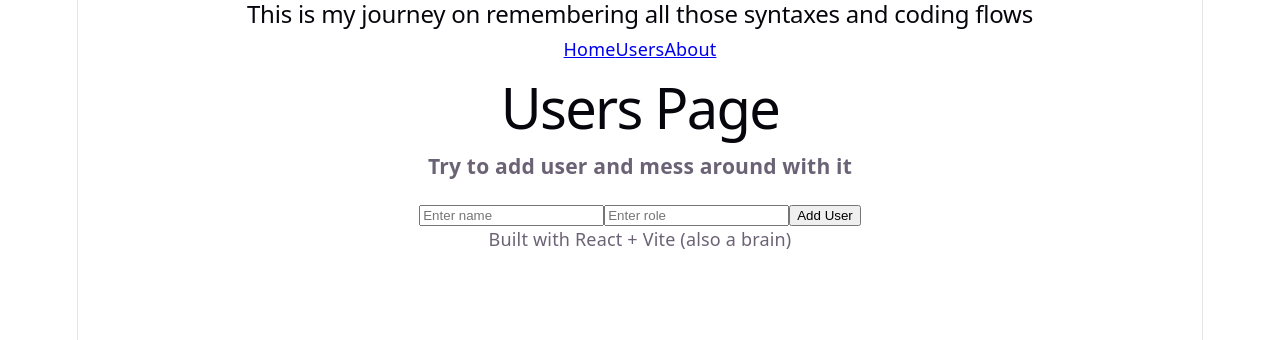
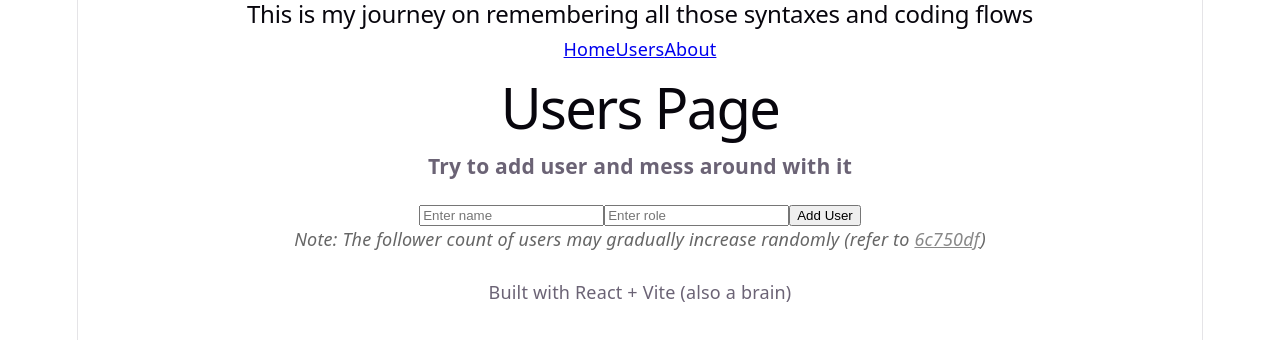
Before and after one commit to lilhalzy/frontend-systems-lab, a React (Vite) app: page /users in a window 1280 px wide. Shown: the top 340 px of the page. Built offline with nearby package versions, Linux system fonts and the light colour scheme.

Commit message:
feat: implement cross-tab cache synchronization
better UI

```diff
--- /dev/null
+++ b/src/features/users/hooks/useUsersSync.js
@@ -0,0 +1,47 @@
+// import { useEffect } from "react"
+// import { useQueryClient } from "@tanstack/react-query"
+
+// const useUsersSync = () => {
+//   const queryClient = useQueryClient()
+
+//   useEffect(() => {
+//     const handleStorage = (e) => {
+//       console.log('STORAGE EVENT', e)
+//       if (e.key !== 'users') return
+//     }
+//       console.log('Users CHANGED')
+
+//     queryClient.invalidateQueries({
+//       queryKey: ['users', 'infinite'],
+//     })
+
+//     window.addEventListener('storage', handleStorage)
+//   }, [queryClient])
+// }
+
+// export default useUsersSync
+
+import { useEffect } from 'react'
+import { useQueryClient } from '@tanstack/react-query'
+
+const useUsersSync = () => {
+  const queryClient = useQueryClient()
+
+  useEffect(() => {
+    const handleStorage = (e) => {
+      if (e.key !== 'users') return
+
+      queryClient.invalidateQueries({
+        queryKey: ['users', 'infinite'],
+      })
+    }
+
+    window.addEventListener('storage', handleStorage)
+
+    return () => {
+      window.removeEventListener('storage', handleStorage)
+    }
+  }, [queryClient])
+}
+
+export default useUsersSync
--- a/src/pages/Users.jsx
+++ b/src/pages/Users.jsx
@@ -9,12 +9,14 @@ import useDeleteUserMutation from "../features/users/hooks/useDeleteUserMutation
 import useInfiniteUsersQuery from "../features/users/hooks/useInfiniteUsersQuery"
 import { randomFollowerGrowth, subscribeToFollowerGrowth} from "../features/users/services/usersService"
 import { useQueryClient } from "@tanstack/react-query"
+import useUsersSync from "../features/users/hooks/useUsersSync"
 
 function Users() {
   const addUserMutation = useAddUserMutation()
   const followUserMutation = useFollowUserMutation()
   const deleteUserMutation = useDeleteUserMutation()
   const loadMoreRef = useRef(null)
+  useUsersSync()
 
   const {
     data,
@@ -148,11 +150,23 @@ function Users() {
         </Button>
       </form>
 
+      <p style={{ color: '#666', fontStyle: 'italic', marginBottom: '1.5rem' }}>
+      Note: The follower count of users may gradually increase randomly (refer to {` `}
+        <a
+          href="https://github.com/lilhalzy/frontend-systems-lab/commit/6c750df6b6d8993b4b12b214ec1ecd10d064df8b"
+          target="_blank"
+          rel="noopener noreferrer"
+          style={{textDecoration: 'underline', color: '#888'}}
+        >
+          6c750df
+        </a>)
+      </p>
+
       {formError && <p>{formError}</p>}
       {users.map((user) =>
         (
+          <div key={user.id} style={{ marginBottom: '1.5rem',  padding: '1rem', border: '1px solid #ccc' }}>
             <ProfileCard
-          key={user.id}
               name={user.name}
               role={user.role}
               online={user.online}
@@ -160,8 +174,10 @@ function Users() {
               onFollow={() => handleFollow(user.id)}
               onDelete={() => handleDeleteUser(user.id)}
             />
+          </div>
         )
-      )}
+      )
+    }
       <div ref={loadMoreRef}>
         {
           isFetchingNextPage ? 'Loading more' : ''
```
Lines whose indentation alone changed are shown as unchanged.
